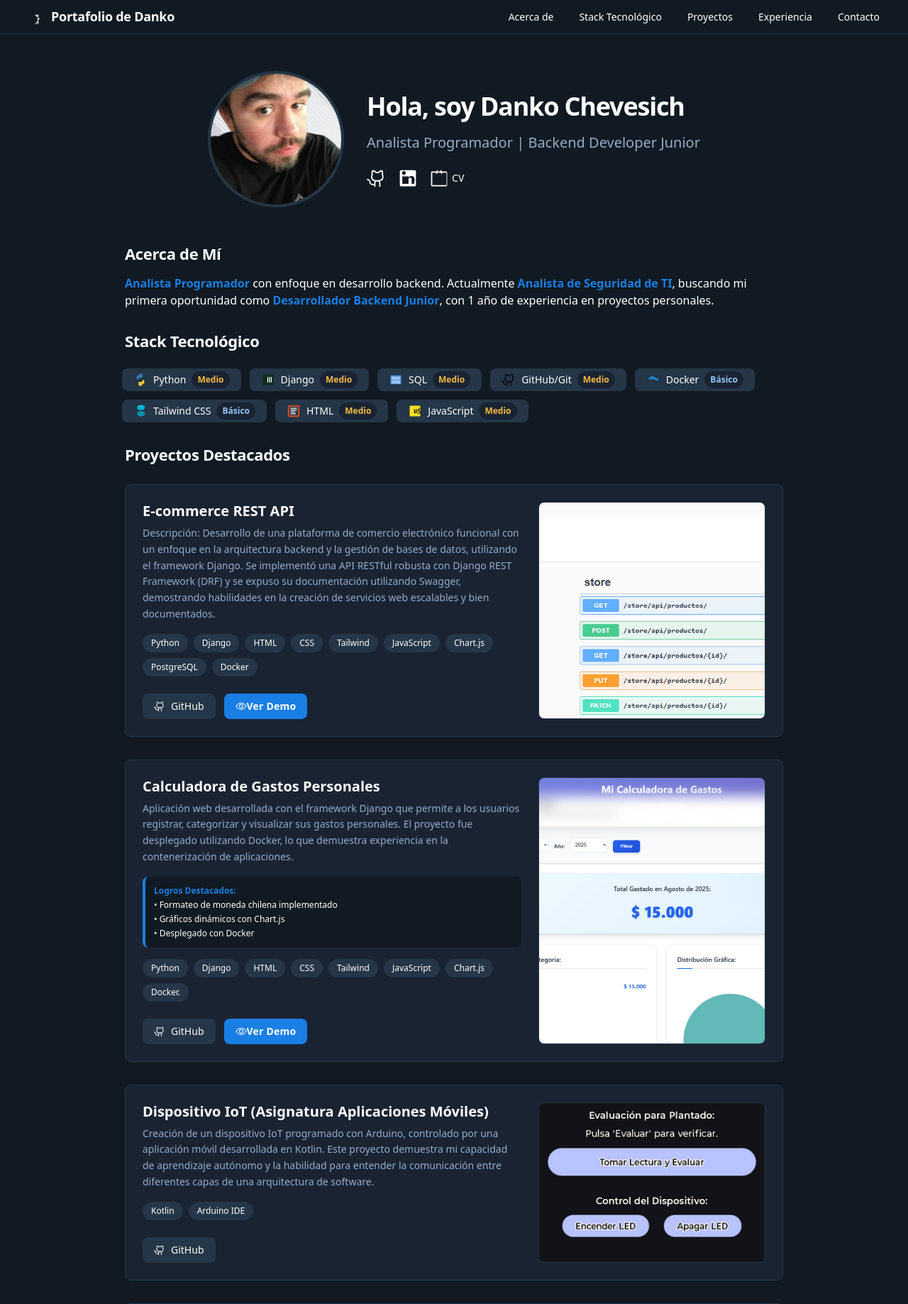
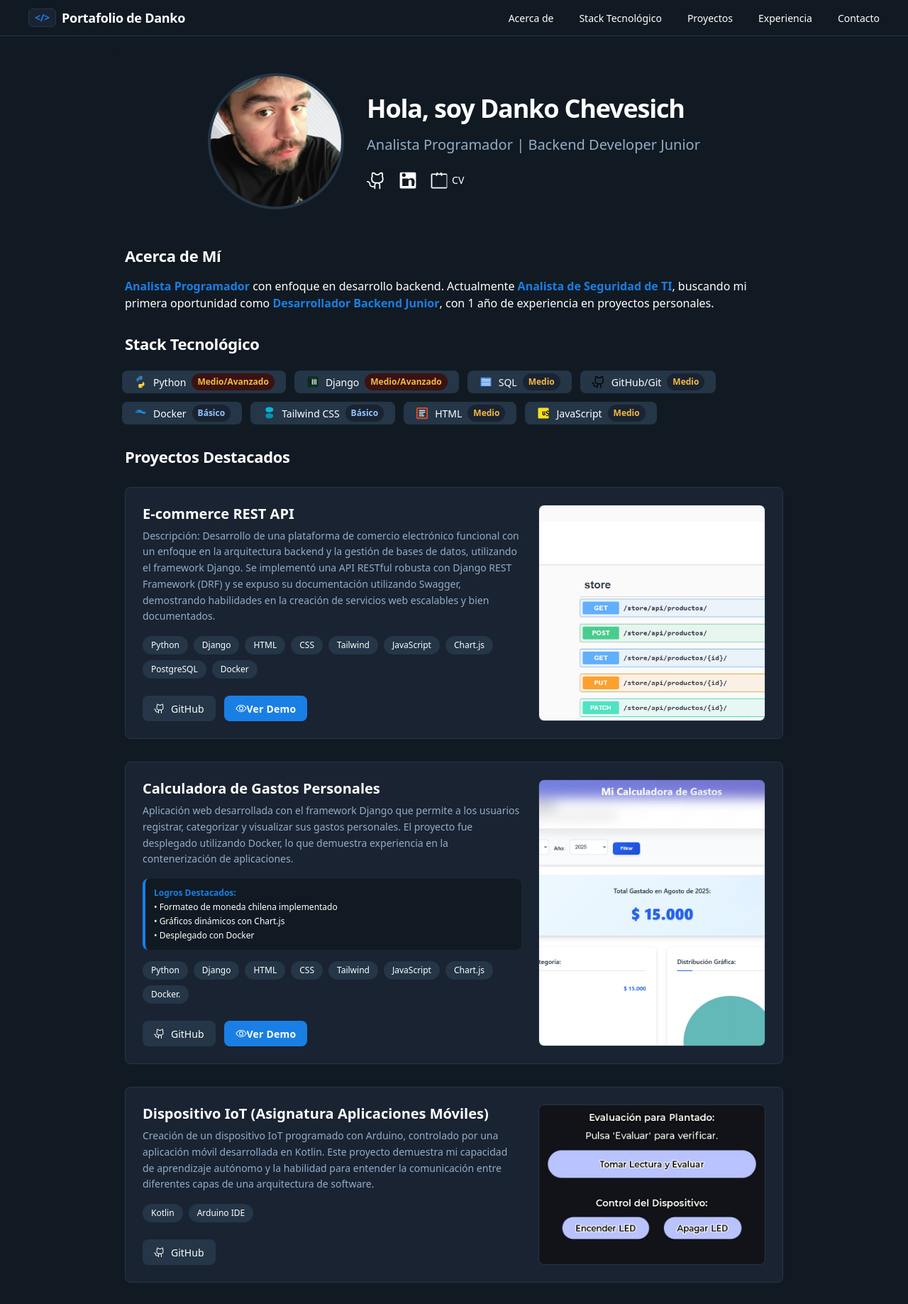
Before and after one commit to dchevesich/PortafolioDanko, a Django app: page / in a window 1280 px wide. Shown: the top 1837 px of the page at 71% size. Run offline with Django 5.2, Linux system fonts and the light colour scheme; data comes from the database, SQL or seed files in the repository; some libraries are stand-ins or nearby versions.

Commit message:
Update index.html with new information

```diff
--- a/templates/index.html
+++ b/templates/index.html
@@ -6,12 +6,10 @@
       <div class="layout-container flex h-full grow flex-col">
         <header class="flex items-center justify-between whitespace-nowrap border-b border-solid border-b-[#243647] px-10 py-3">
           <div class="flex items-center gap-4 text-white">
-            <div class="size-4">
-              <svg xmlns="http://www.w3.org/2000/svg" width="24" height="24" fill="currentColor" viewBox="0 0 256 256">
-                <path d="M112,200a8,8,0,0,1-5.66-13.66L154.34,128,106.34,69.66a8,8,0,0,1,11.32-11.32l48,56a8,8,0,0,1,0,11.32l-48,56A8,8,0,0,1,112,200ZM144,56a8,8,0,0,0-8,8V192a8,8,0,0,0,16,0V64A8,8,0,0,0,144,56Z"></path>
-              </svg>
-            </div>
-            <h2 class="text-white text-lg font-bold leading-tight tracking-[-0.015em]">Portafolio de Danko</h2>
+            <h2 class="text-white text-lg font-bold leading-tight tracking-[-0.015em] flex items-center gap-2">
+              <span class="inline-flex items-center justify-center text-[#197fe5] bg-[#1a2332] border border-[#243647] rounded-md px-2 py-0.5 text-sm">&lt;/&gt;</span>
+              Portafolio de Danko
+            </h2>
           </div>
           <div class="hidden md:flex flex-1 justify-end gap-8">
             <div class="flex items-center gap-9">
@@ -87,7 +85,7 @@
                   <path d="M128.004,237.375c36.362,0,34.084-15.77,34.084-15.77l-0.043-16.336h-34.73v-4.896h48.344c0,0,23.089,2.624,23.089-34.085c0-36.709-20.148-35.448-20.148-35.448h-12.02v16.899c0,0,0.648,20.148-19.836,20.148h-34.573c0,0-19.188-0.307-19.188,18.58v31.464C93.086,218.932,93.086,237.375,128.004,237.375z M144.005,226.334c-3.395,0-6.15-2.755-6.15-6.151c0-3.396,2.755-6.151,6.15-6.151c3.396,0,6.151,2.755,6.151,6.151C150.156,223.579,147.401,226.334,144.005,226.334z" fill="#FFD43B"/>
                 </svg>
                 <p class="text-white text-sm font-medium leading-normal">Python</p>
-                <span class="text-[#f4b942] text-xs font-semibold px-2 py-1 rounded-full bg-[#1a2332]">Medio</span>
+                <span class="text-[#f4b942] text-xs font-semibold px-2 py-1 rounded-full bg-[#3a1212]">Medio/Avanzado</span>
               </div>
               <div class="flex h-8 shrink-0 items-center justify-center gap-x-2 rounded-lg bg-[#243647] pl-4 pr-4">
                 <svg xmlns="http://www.w3.org/2000/svg" width="20" height="20" viewBox="0 0 256 256">
@@ -102,7 +100,7 @@
                   <circle cx="184" cy="64" r="4" fill="white"/>
                 </svg>
                 <p class="text-white text-sm font-medium leading-normal">Django</p>
-                <span class="text-[#f4b942] text-xs font-semibold px-2 py-1 rounded-full bg-[#1a2332]">Medio</span>
+                <span class="text-[#f4b942] text-xs font-semibold px-2 py-1 rounded-full bg-[#3a1212]">Medio/Avanzado</span>
               </div>
               <div class="flex h-8 shrink-0 items-center justify-center gap-x-2 rounded-lg bg-[#243647] pl-4 pr-4">
                 <svg xmlns="http://www.w3.org/2000/svg" width="20" height="20" viewBox="0 0 256 256">
@@ -168,6 +166,13 @@
                 </svg>
                 <p class="text-white text-sm font-medium leading-normal">JavaScript</p>
                 <span class="text-[#f4b942] text-xs font-semibold px-2 py-1 rounded-full bg-[#1a2332]">Medio</span>
+              </div>
+              <div class="flex h-8 shrink-0 items-center justify-center gap-x-2 rounded-lg bg- pl-4 pr-4">
+
+
+              </div>
+              <div class="flex h-8 shrink-0 items-center justify-center gap-x-2 rounded-lg bg- pl-4 pr-4">
+
               </div>
             </div>
             <h2 id="proyectos" class="text-white text-[22px] font-bold leading-tight tracking-[-0.015em] px-4 pb-3 pt-5">Proyectos Destacados</h2>
@@ -250,6 +255,8 @@
                         <span class="truncate">Ver Demo</span>
                       </a>
                       {% endif %}
+
+                      </a>
                     </div>
                   </div>
                   {% if project.image %}
@@ -271,7 +278,26 @@
                 <p class="text-[#93adc8] text-sm mb-2">S&A Chile</p>
                 <p class="text-white text-sm">Desarrollo de mentalidad de "seguridad por diseño" aplicable al desarrollo de software. Análisis y resolución de problemas bajo presión.</p>
               </div>
-
+              <div class="bg-[#1a2332] rounded-lg p-4 border border-[#243647]">
+                <div class="flex justify-between items-start mb-2">
+                  <h3 class="text-white text-lg font-semibold">Agente de Counter Delta Air Lines</h3>
+                  <span class="text-[#93adc8] text-sm">Marzo 2020 – Diciembre 2022</span>
+                </div>
+                <p class="text-[#93adc8] text-sm mb-2">Santiago, Chile</p>
+                <ul class="text-white text-sm space-y-1">
+                  <li>Atención al cliente en counter internacional, manejando check-in, cambios de vuelos y resolución de problemas.</li>
+                  <li>Comunicación fluida en inglés con pasajeros nativos de diferentes países (Estados Unidos, Canadá, Reino Unido).</li>
+                  <li>Resolución de situaciones complejas bajo presión, demostrando habilidades de comunicación intercultural.</li>
+                </ul>
+              </div>
+              <div class="bg-[#1a2332] rounded-lg p-4 border border-[#243647]">
+                <div class="flex justify-between items-start mb-2">
+                  <h3 class="text-white text-lg font-semibold">Supervisor de Guardias</h3>
+                  <span class="text-[#93adc8] text-sm">Febrero 2018 – Marzo 2020</span>
+                </div>
+                <p class="text-[#93adc8] text-sm mb-2">Securitas Chile</p>
+                <p class="text-white text-sm">Liderazgo de equipos y resolución de conflictos en entornos de alta presión.</p>
+              </div>
               <div class="bg-[#1a2332] rounded-lg p-4 border border-[#243647]">
                 <div class="flex justify-between items-start mb-2">
                   <h3 class="text-white text-lg font-semibold">Analista Programador</h3>
```
